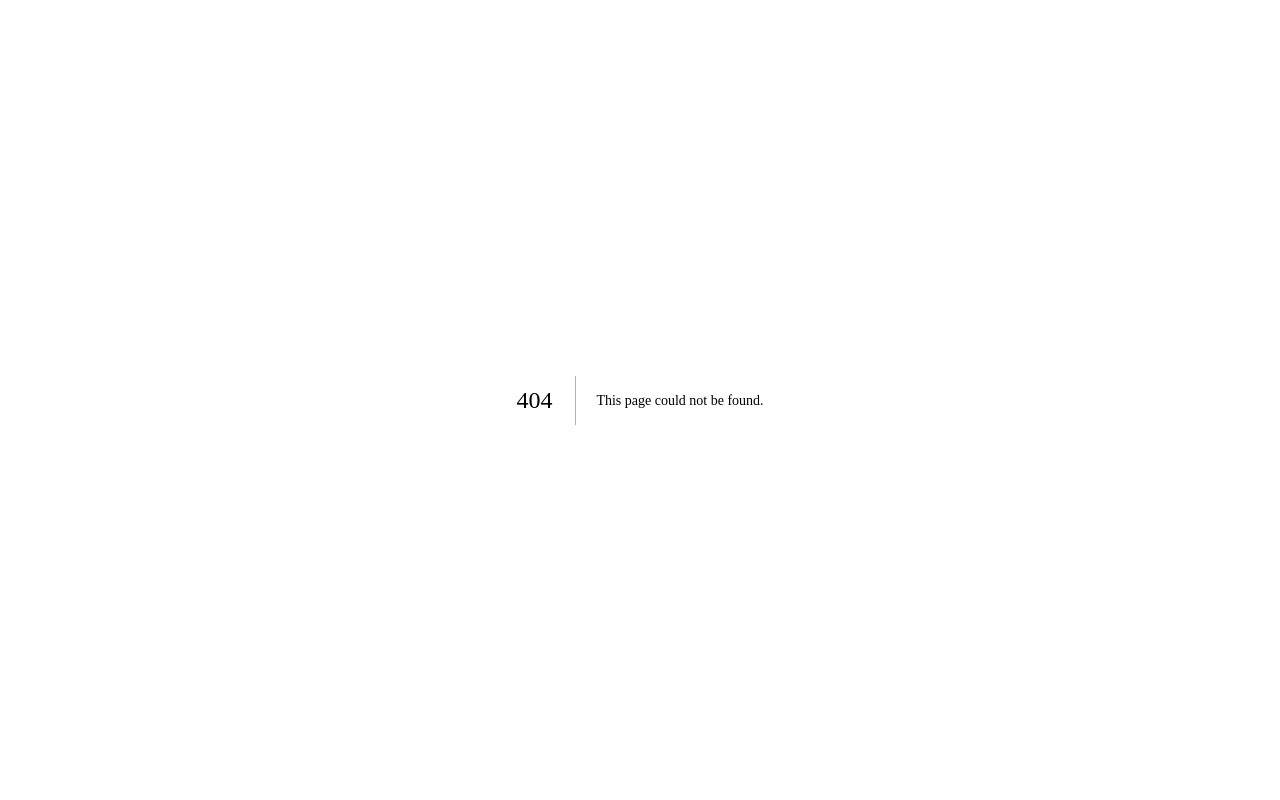
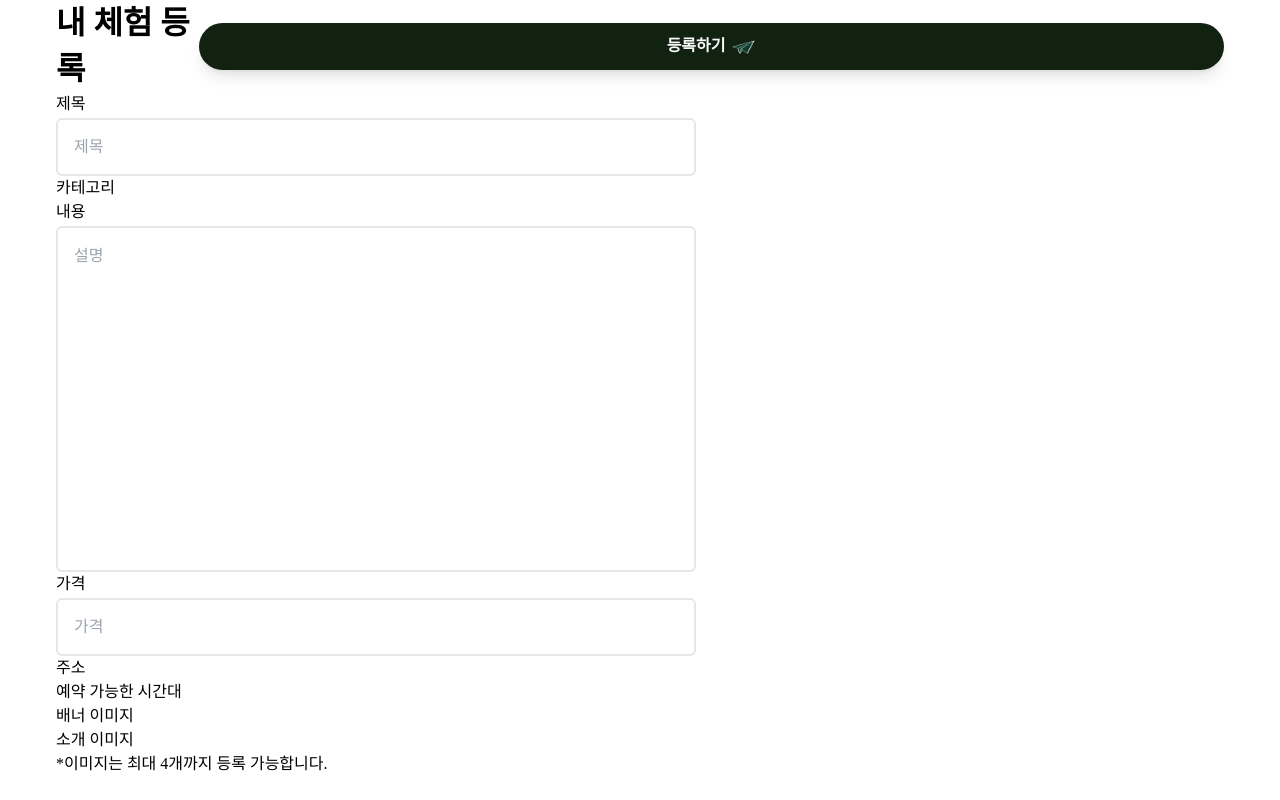
Before and after one commit to joraeng-e/trip.zip, a Next.js app: page /activities in a window 1280 px wide. Before the commit this address had no page. Built offline with nearby package versions, Linux system fonts and the light colour scheme; a web font is replaced by a local one.

Commit message:
✨ JE-34-feat: 폼 틀 잡기

```diff
--- /dev/null
+++ b/src/pages/activities/index.tsx
@@ -0,0 +1,35 @@
+import Button from '@/components/button';
+import Input from '@/components/input/Input';
+import Textarea from '@/components/input/Textarea';
+import { schema } from '@/libs/utils/schema';
+import { yupResolver } from '@hookform/resolvers/yup';
+import { PostActivitiesRequest } from '@trip.zip-api';
+import { useForm } from 'react-hook-form';
+
+export default function PostActivities() {
+  //   const {
+  //     register,
+  //     formState: { errors },
+  //   } = useForm<PostActivitiesRequest>({
+  //     resolver: yupResolver(schema),
+  //   });
+  return (
+    <div className="basic-container">
+      <div className="flex items-center justify-between">
+        <h1 className="text-3xl-bold">내 체험 등록</h1>
+        <Button variant="activeButton" className="w-[120px]" hasICon={true}>
+          등록하기
+        </Button>
+      </div>
+      <Input label="제목" name="title" type="text" placeholder="제목" />
+      <p>카테고리</p>
+      <Textarea label="내용" name="content" placeholder="설명" />
+      <Input label="가격" name="price" type="number" placeholder="가격" />
+      <p>주소</p>
+      <p>예약 가능한 시간대</p>
+      <p>배너 이미지</p>
+      <p>소개 이미지</p>
+      <p>*이미지는 최대 4개까지 등록 가능합니다.</p>
+    </div>
+  );
+}
```
